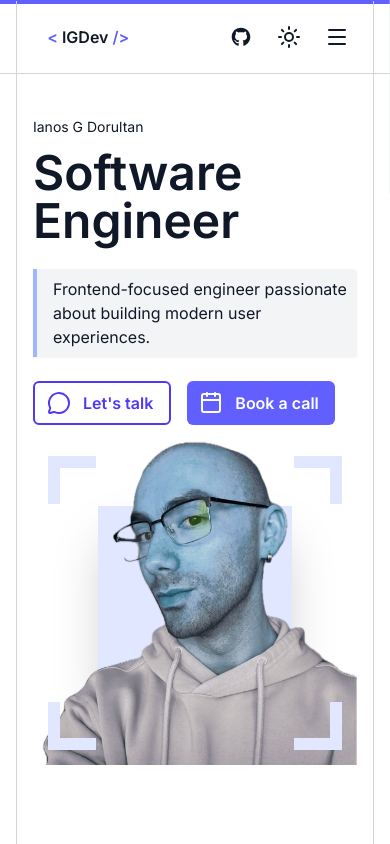
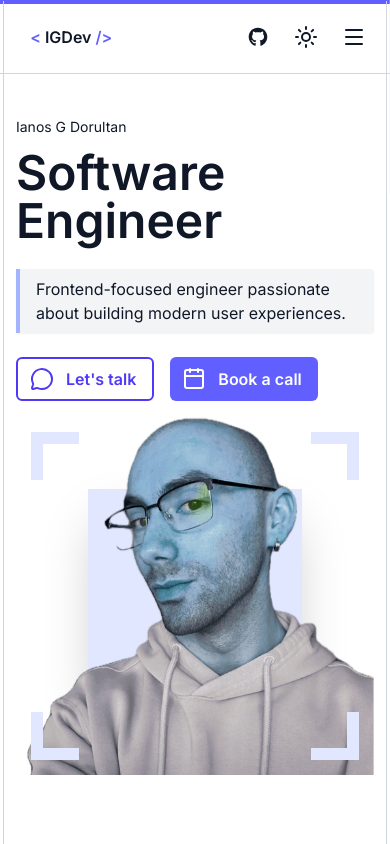
Before and after one commit to igdev0/portfolio, a Next.js app: page / in a window 390 px wide. Shown: the top 844 px of the page. Built offline with nearby package versions, Linux system fonts and the light colour scheme.

Commit message:
improve mobile experience

```diff
--- a/src/app/globals.css
+++ b/src/app/globals.css
@@ -103,9 +103,9 @@ html {
     --color-foundation-950: var(--color-gray-950);
 
     /* Breakpoints */
-    --breakpoint-3xs: 16rem;
-    --breakpoint-2xs: 18rem;
-    --breakpoint-xs: 20rem;
+    --breakpoint-3xs: initial;
+    --breakpoint-2xs: initial;
+    --breakpoint-xs: 22rem;
     --breakpoint-sm: 24rem;
     --breakpoint-md: 28rem;
     --breakpoint-lg: 32rem;
--- a/src/components/container/index.css
+++ /dev/null
@@ -1,9 +0,0 @@
-@reference "../../app/globals.css";
-
-@layer components {
-    .container {
-        &.bordered {
-            @apply border-x border-(--grid) mx-auto px-9;
-        }
-    }
-}
--- a/src/components/container/index.tsx
+++ b/src/components/container/index.tsx
@@ -1,11 +1,11 @@
 import {ForwardedRef, PropsWithChildren} from 'react';
-import "./index.css";
 import {cva, VariantProps} from 'class-variance-authority';
+import clsx from 'clsx';
 
 const containerVariants = cva('container', {
   variants: {
     variant: {
-      bordered: "border-x border-(--grid) mx-auto px-4 md:px-8"
+      bordered: "border-x border-(--grid) mx-auto px-3 md:px-6"
     }
   },
   defaultVariants: {
@@ -17,17 +17,15 @@ export interface ContainerProps extends PropsWithChildren, VariantProps<typeof c
   name?: string;
   className?: string;
   id?: string;
-  ref?: ForwardedRef<HTMLDivElement>
+  ref?: ForwardedRef<HTMLDivElement>;
 }
 
 
 export default function Container(props: ContainerProps) {
   const {children, className, id, name = 'default', ...variants} = props;
   return (
-      <div className="px-4 md:px-8" id={id}>
-        <div className={`${containerVariants(variants)}` + ` ${className}`} ref={props?.ref??null}>
-            {children}
-        </div>
+      <div id={id} className={clsx(containerVariants(variants), className)} ref={props?.ref ?? null}>
+        {children}
       </div>
   );
 }
--- a/src/components/skills/index.css
+++ b/src/components/skills/index.css
@@ -8,7 +8,7 @@
 
     .stack-cards {
         @apply grid grid-cols-1 grid-rows-1 transform-3d perspective-near;
-        @apply max-w-2xl w-full p-4;
+        @apply max-w-2xl w-full;
         @apply rounded-lg;
     }
 
```
